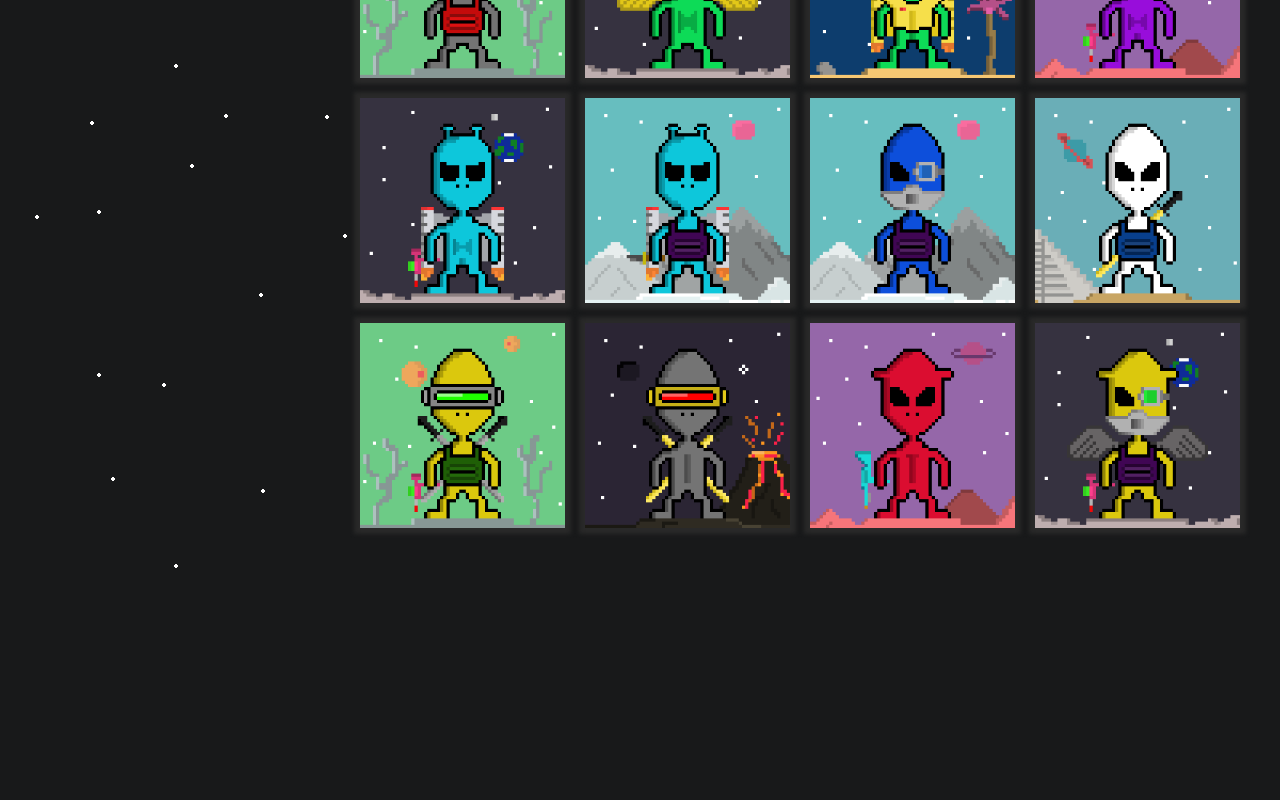
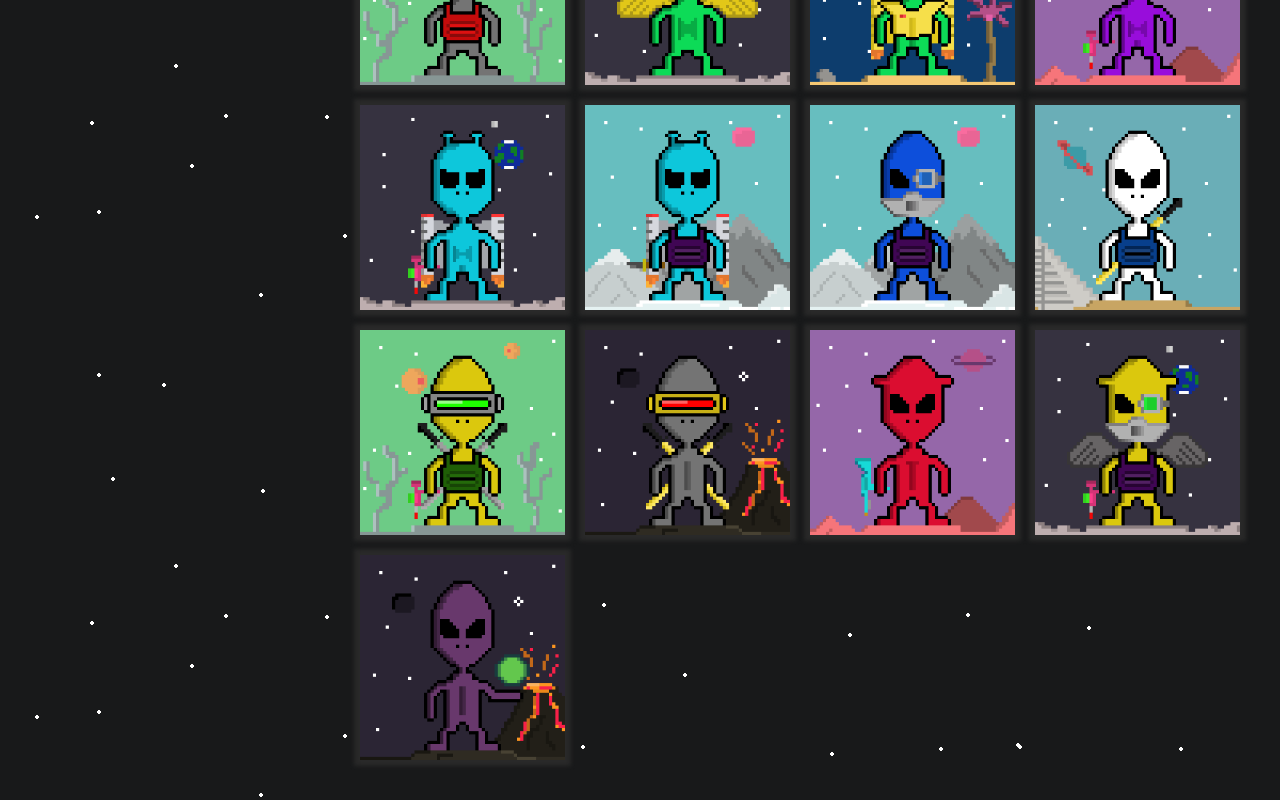
Before and after one commit to mikeint/nfterrestrials, a React (Create React App) app in the folder client/: page /terrestrials in a window 1280 px wide. Shown: the part 2949-3749 px from the top of the page. Before the commit the page ends 3517 px from the top, so only its background shows below. Built offline with nearby package versions, Linux system fonts and the light colour scheme.

Commit message:
fix terrestrial top 0 and add new auction

```diff
--- a/client/package.json
+++ b/client/package.json
@@ -14,7 +14,8 @@
   "scripts": {
     "start": "react-scripts start",
     "build": "react-scripts build",
-    "deploy": "aws s3 sync build/ s3://nfterrestrials.io --acl public-read && aws cloudfront create-invalidation --distribution-id E2ST01K0Q1O1GR --paths '/*'",
+    "deploy": "aws s3 sync build/ s3://nfterrestrials.io --acl public-read",
+    "cc": "aws cloudfront create-invalidation --distribution-id E2ST01K0Q1O1GR --paths '/*'",
     "test": "react-scripts test",
     "eject": "react-scripts eject"
   },
--- a/client/src/layout/components/NavBar/NavBar.scss
+++ b/client/src/layout/components/NavBar/NavBar.scss
@@ -1,6 +1,5 @@
  .topNavContainer {
      width: 100%;
-     height: 82px;
      background-color: #0007;
 }
 
--- a/client/src/layout/files/masterJSON/masterJSON.json
+++ b/client/src/layout/files/masterJSON/masterJSON.json
@@ -1453,5 +1453,25 @@
                 "value": "Purple Vest"
             }
         ]
+    },
+    {
+        "name": "NF Terrestrial #61 (x) (special)",
+        "description": "",
+        "image": "alien501.gif",
+        "url": "https://opensea.io/assets/0x495f947276749ce646f68ac8c248420045cb7b5e/11488585280376225964961147146290414951720185828696901505433661343592496496641",
+        "attributes": [
+            {
+                "trait_type": "GALAXY",
+                "value": "Blackhole"
+            },
+            {
+                "trait_type": "BODY",
+                "value": "Purple"
+            },
+            {
+                "trait_type": "ACC",
+                "value": "Eye of the Blackhole"
+            }
+        ]
     }
 ]
--- a/client/src/layout/pages/Terrestrials/Terrestrials.scss
+++ b/client/src/layout/pages/Terrestrials/Terrestrials.scss
@@ -4,6 +4,7 @@
     padding: 30px;
     max-width: 1900px;
     margin: auto;
+    position: relative;
 }
 .filterSelections {
     display: flex;
@@ -13,6 +14,10 @@
     max-width: 300px;
     min-width: 300px;
     transition: 0.3s;
+    top: 0;
+    position: -webkit-sticky;
+    position: sticky;
+    align-self: flex-start;
 }
 .filterResultsContainer {
     width: 80%;
@@ -81,7 +86,7 @@ option {
 
 @media only screen and (max-width:1024px){
     .filterBtn  {
-        height: 45px;
+        height: 40px;
         font-size: 20px;
     }
     .filterContainer {
@@ -93,6 +98,9 @@ option {
         min-width: unset;
         max-width: unset;
         flex-direction: column;
+        top: unset;
+        position: unset;
+        align-self: unset;
     }
     .filterResultsContainer {
         flex-direction: row;
```
Also changed, not shown: client/src/layout/files/masterPNGS/alien501.gif (added), 1 other file (tests, documents, lock files or other folders).
